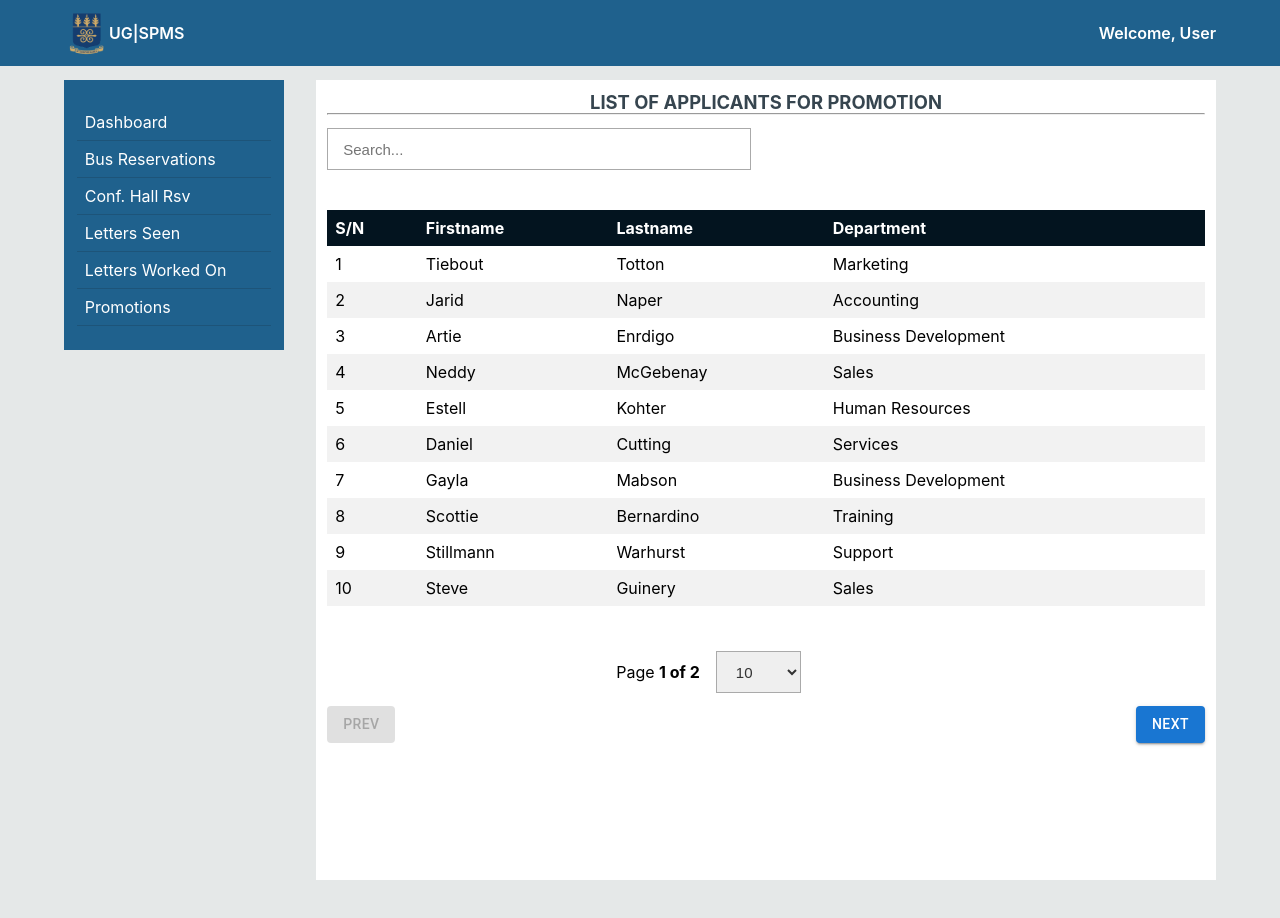
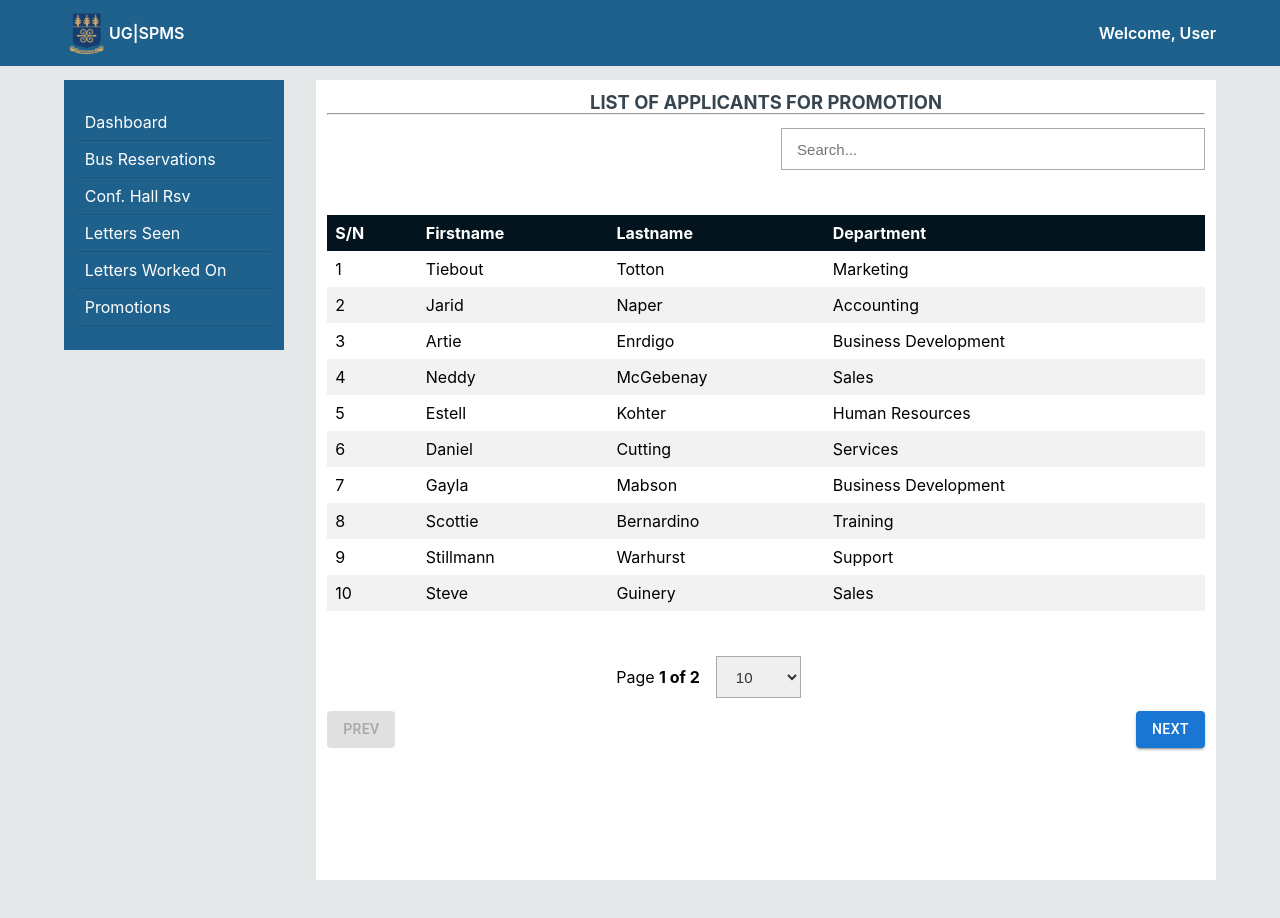
Before and after one commit to michaelamponsah/ug-spms-office-app, a Next.js app: page /promotions/applicants in a window 1280 px wide. Shown: the top 918 px of the page. Built offline with nearby package versions, Linux system fonts and the light colour scheme.

Commit message:
Added CSS styling to search bar in AppTable component
Modified styling to push search bar to the right side

```diff
--- a/components/AppGlobalFilter.js
+++ b/components/AppGlobalFilter.js
@@ -7,14 +7,12 @@ const AppGlobalFilter = ({ filter, setFilter }) => {
     setFilter(enteredInput);
   };
   return (
-    <div>
     <InputField
       type="search"
       placeholder="Search..."
       value={filter}
       onInputChange={handleChange}
     />
-    </div>
   );
 };
 
--- a/components/AppTable.js
+++ b/components/AppTable.js
@@ -49,7 +49,10 @@ const AppTable = ({ tableData, tableColumns }) => {
 
   return (
     <>
-      <AppGlobalFilter filter={globalFilter} setFilter={setGlobalFilter} />
+      <div className={[`${styles["search-bar-wrapper"]}`]}>
+        <AppGlobalFilter filter={globalFilter} setFilter={setGlobalFilter} />
+      </div>
+
       <table className={[`${styles["table-wrapper"]}`]} {...getTableProps()}>
         <thead>
           {headerGroups.map((headerGroup) => (
--- a/styles/AppTable.module.css
+++ b/styles/AppTable.module.css
@@ -1,3 +1,9 @@
+.search-bar-wrapper{
+  display: flex;
+  justify-content: flex-end;
+
+}
+
 .table-wrapper {
   margin-top: 2em;
   border-collapse: collapse;
```
Lines whose indentation alone changed are shown as unchanged.
